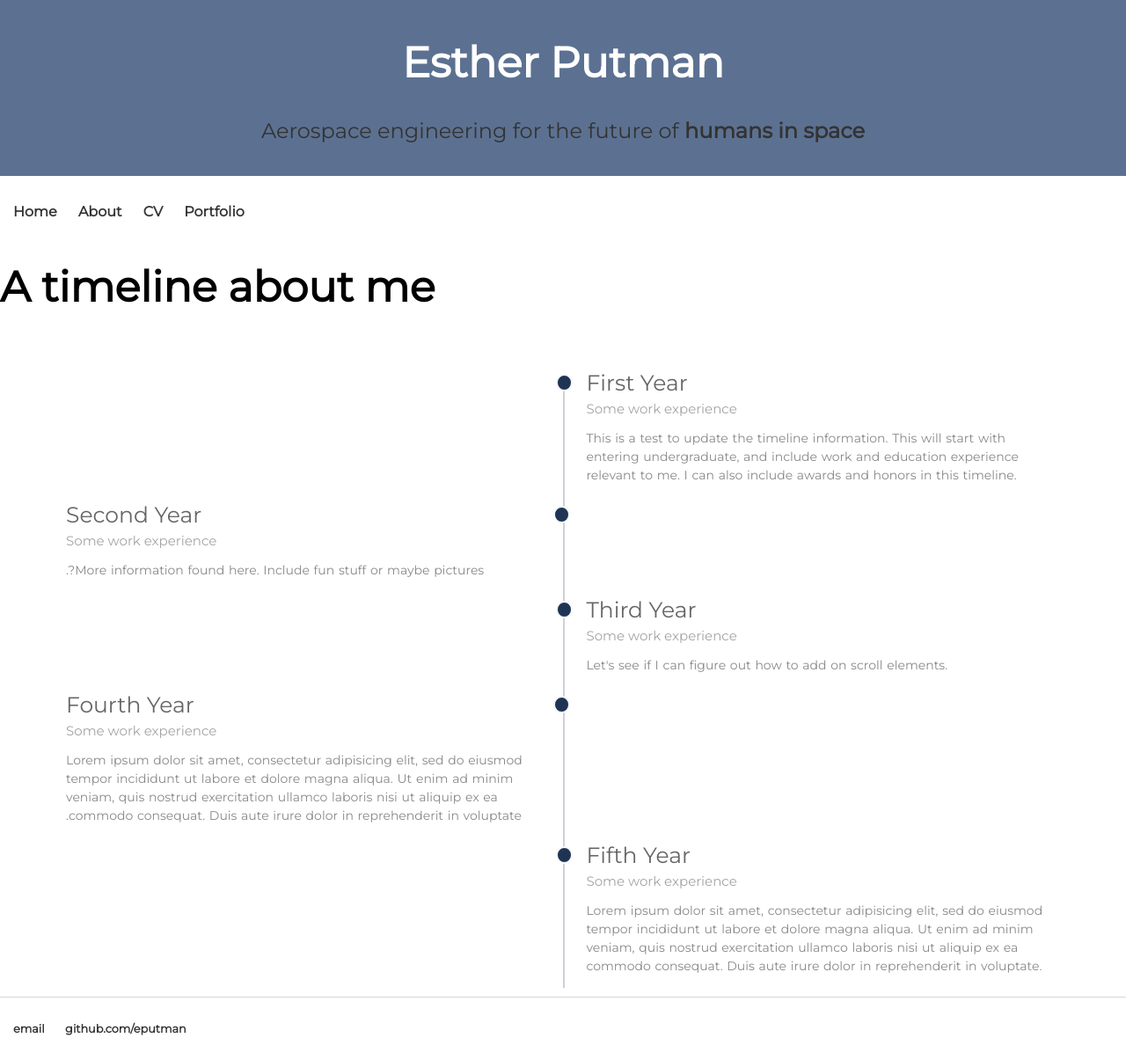
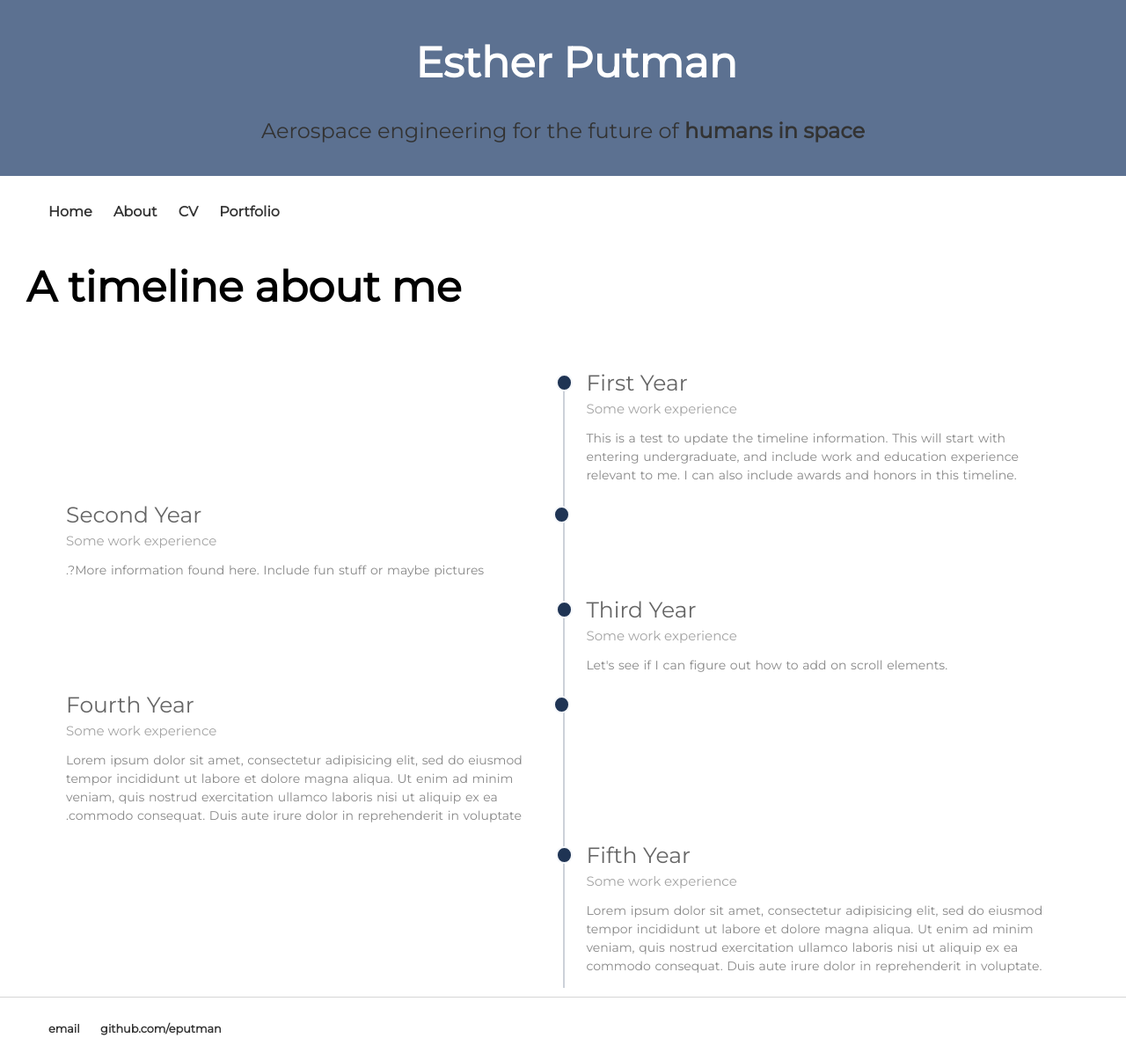
Before and after one commit to eputman/eputman.github.io, a Jekyll site: the page built from about/index.html, in a window 1280 px wide. Shown: the whole page at 88% size. Built offline with Jekyll 4.4.1, drawn with Linux system fonts in a browser that asks for light colours.

Commit message:
Update timeline.css

```diff
--- a/css/timeline.css
+++ b/css/timeline.css
@@ -15,13 +15,13 @@ body {
 nav ul, footer ul {
     font-family: 'Montserrat', sans-serif;
     padding: 15px;
-    margin-right: 20px;
+    margin-left: 20px;
     list-style: none;
     font-weight: bold;
 }
 nav ul li, footer ul li {
     display: inline;
-    margin-right: 20px;
+    margin-left: 20px;
 }
 a {
     text-decoration: none;
@@ -32,6 +32,7 @@ a:hover {
     color: #999
 }
 h1 {
+    margin-left: 30px;
     font-size: 3em;
     font-family: 'Montserrat', sans-serif;
 }
```
